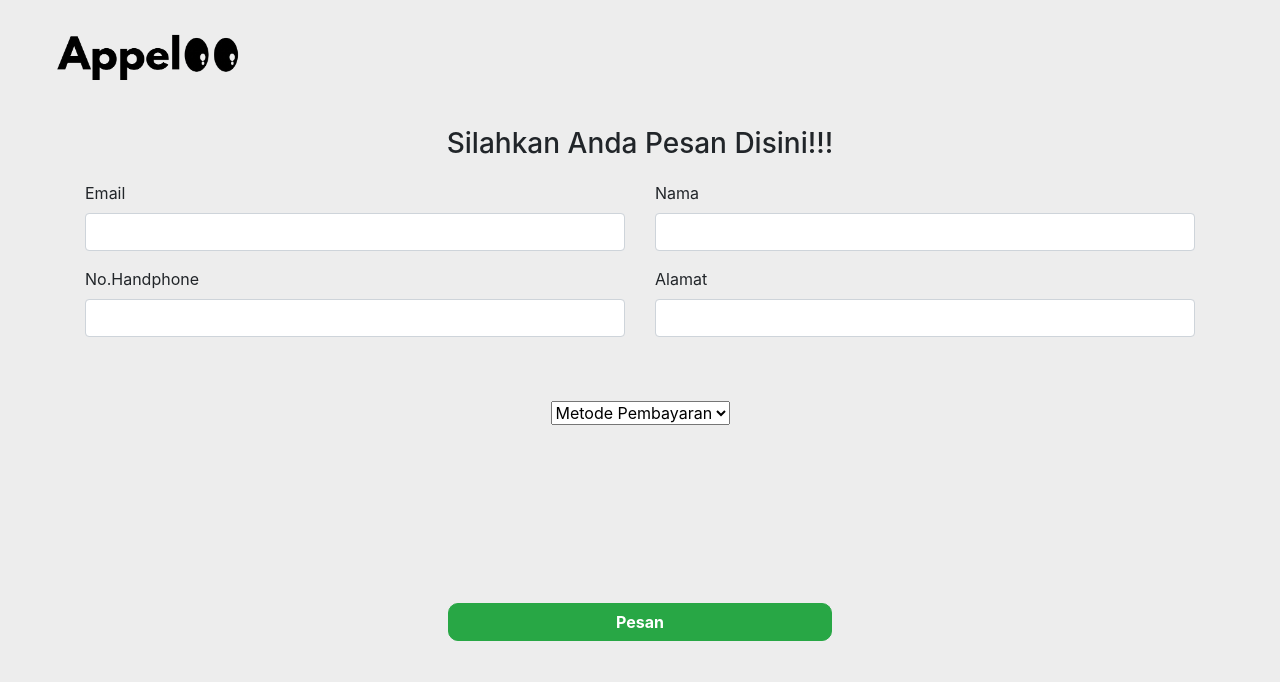
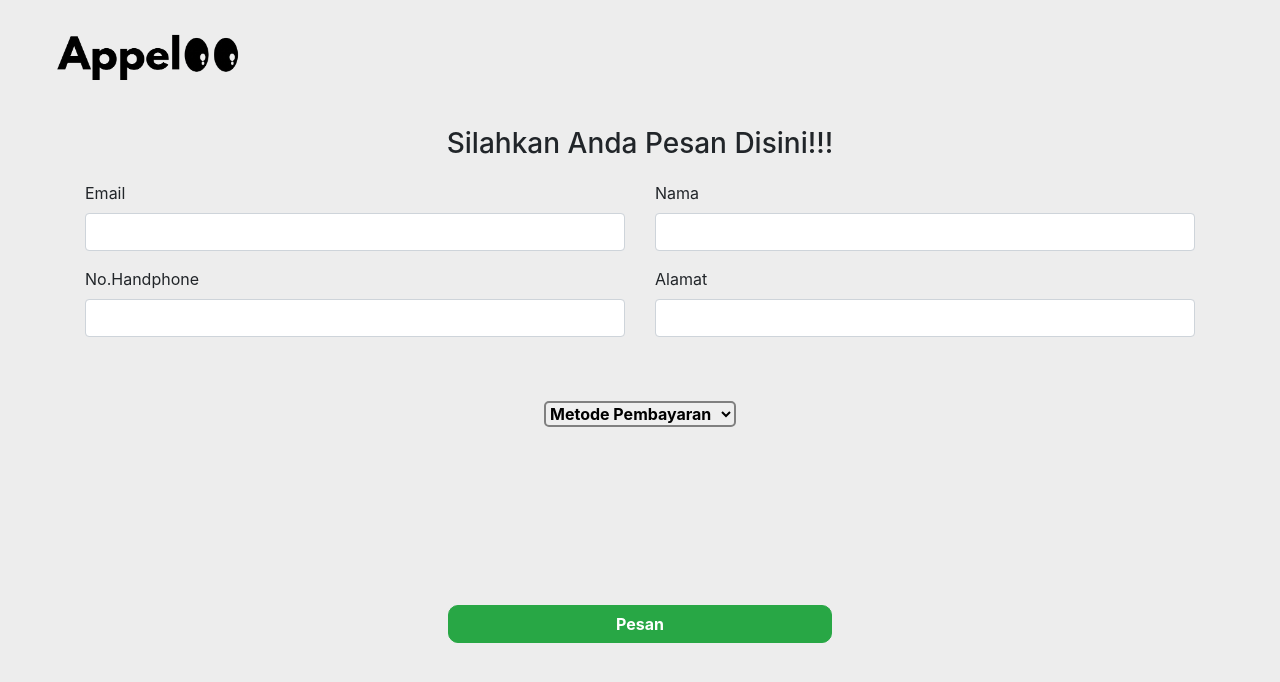
Before and after one commit to Appel00DW/Appel00, a plain HTML site: page indexpesanan.html in a window 1280 px wide. Drawn offline with Linux system fonts and the light colour scheme.

Commit message:
Update stylepemesanan.css

```diff
--- a/stylepemesanan.css
+++ b/stylepemesanan.css
@@ -25,3 +25,9 @@ font-weight: bold;
 .btn a{
     color: white;
 }
+.form-select {
+width:15% ;
+border: 2px solid gray;
+border-radius:5px ;
+font-weight: bold;
+}
```
